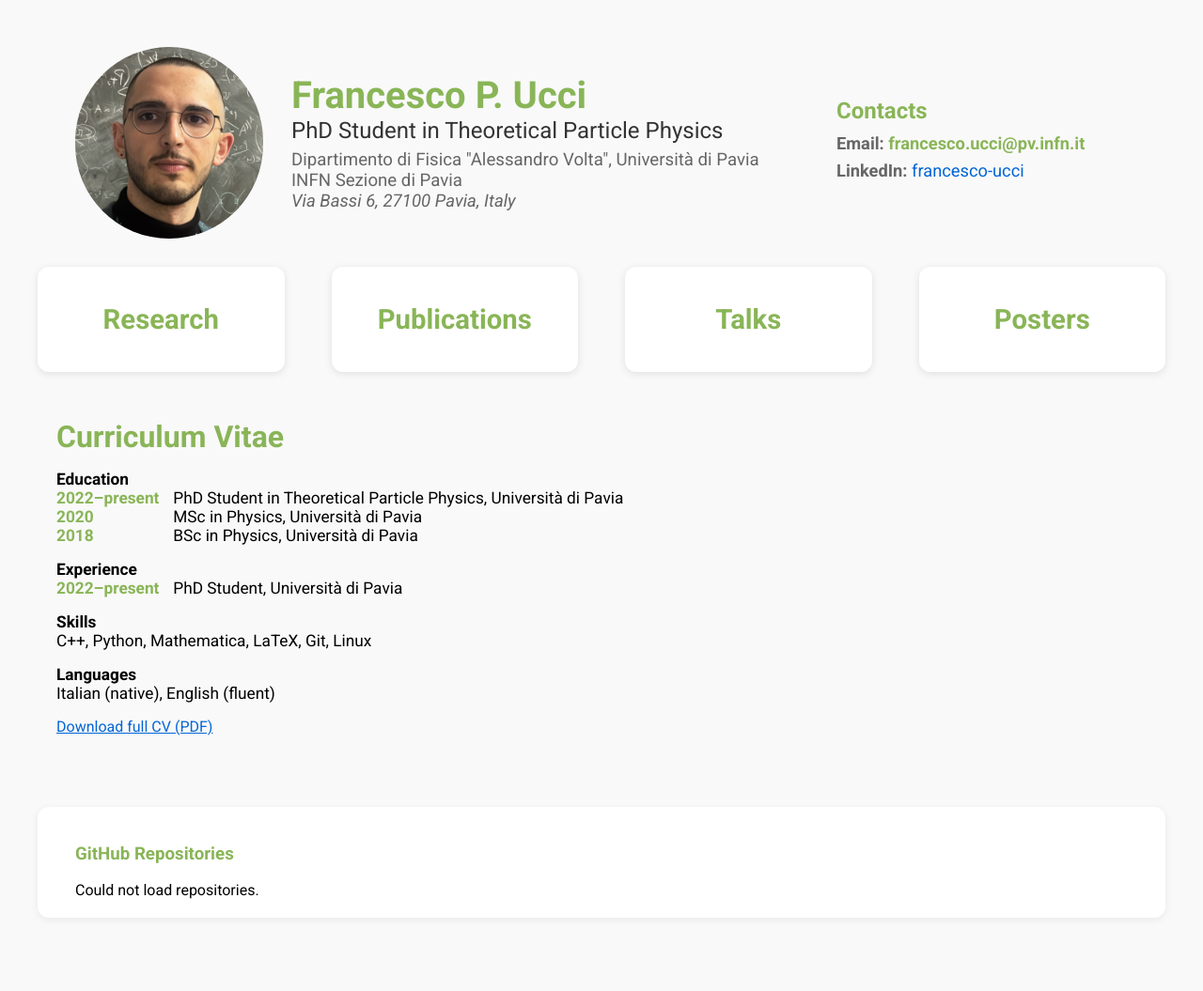
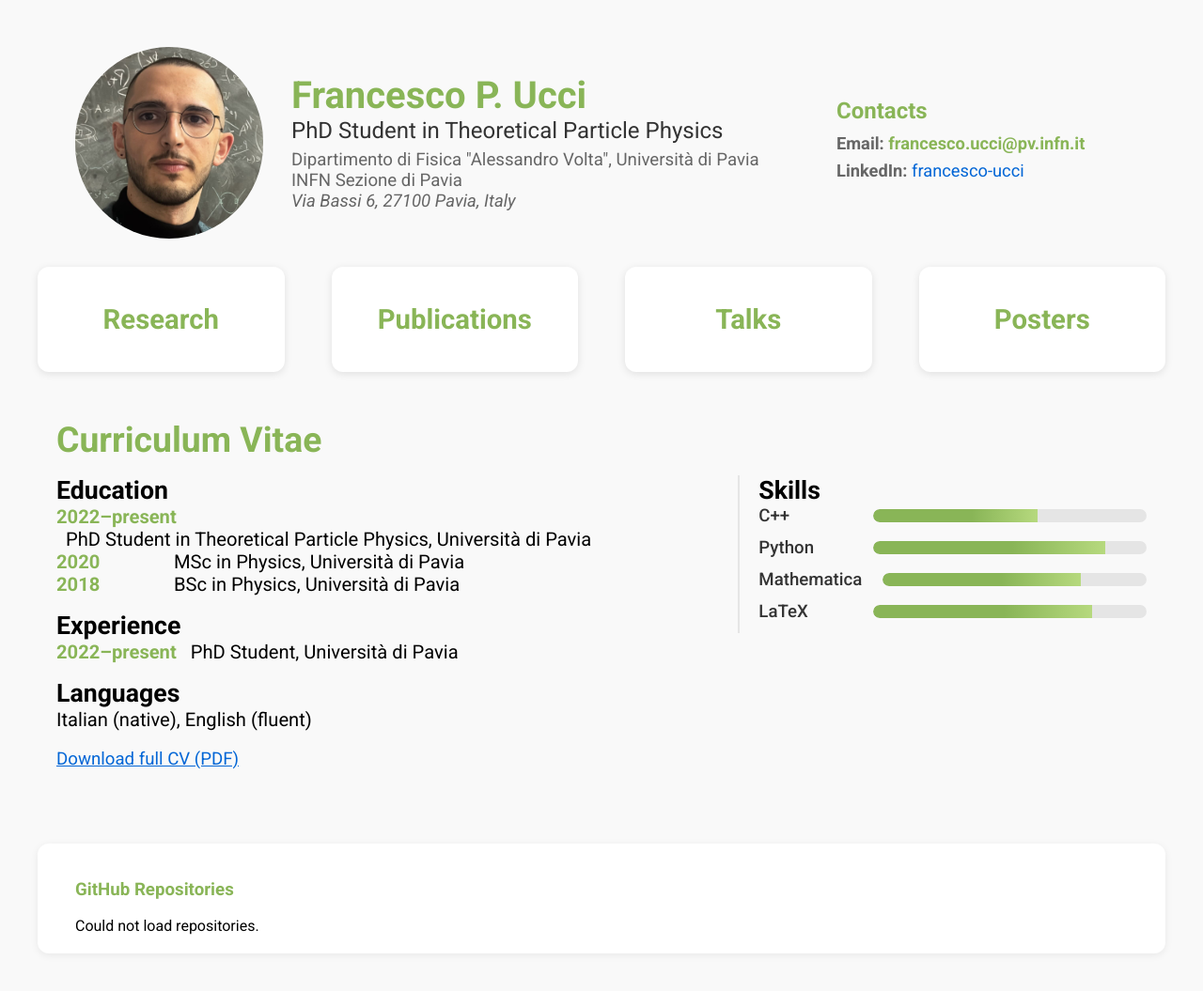
Before and after one commit to francescoucci/francescoucci.github.io, a Jekyll site: the page index.html, which Jekyll copies as it is, in a window 1280 px wide. Shown: the whole page at 94% size. Built offline with Jekyll 4.4.1, drawn with Linux system fonts in a browser that asks for light colours; before the commit the page ends 1017 px from its top, so only the background shows below that.

Commit message:
Changes to be committed: 	modified:   index.html 	modified:   style.css

```diff
--- a/index.html
+++ b/index.html
@@ -64,6 +64,8 @@
 
   <div class="cv-section">
   <h2>Curriculum Vitae</h2>
+  <div class="cv-flex">
+    <div class="cv-left">
       <ul class="cv-list">
         <li>
           <strong>Education</strong>
@@ -92,10 +94,6 @@
           </ul>
         </li>
         <li>
-      <strong>Skills</strong><br>
-      C++, Python, Mathematica, LaTeX, Git, Linux
-    </li>
-    <li>
           <strong>Languages</strong><br>
           Italian (native), English (fluent)
         </li>
@@ -103,6 +101,29 @@
       <p>
         <a href="CV.pdf" target="_blank" style="color: #0366d6; text-decoration: underline;">Download full CV (PDF)</a>
       </p>
+    </div>
+    <div class="cv-right">
+      <strong>Skills</strong>
+      <ul class="skills-list">
+        <li>
+          <span class="skill-name">C++</span>
+          <div class="skill-bar"><div class="skill-level" style="width: 60%"></div></div>
+        </li>
+        <li>
+          <span class="skill-name">Python</span>
+          <div class="skill-bar"><div class="skill-level" style="width: 85%"></div></div>
+        </li>
+        <li>
+          <span class="skill-name">Mathematica</span>
+          <div class="skill-bar"><div class="skill-level" style="width: 75%"></div></div>
+        </li>
+        <li>
+          <span class="skill-name">LaTeX</span>
+          <div class="skill-bar"><div class="skill-level" style="width: 80%"></div></div>
+        </li>
+      </ul>
+    </div>
+  </div>
 </div>
 
   <div class="github-repos-section">
--- a/style.css
+++ b/style.css
@@ -227,6 +227,12 @@ body {
 .cv-section {
   padding: 20px 60px;
   margin: 00px 0 0 0;
+  font-size: 14pt;
+}
+.cv-section strong{
+  /* color: #89b557; */
+  font-weight: bold;
+  font-size: 20pt;
 }
 .cv-section h2 {
   color: #89b557;
@@ -310,3 +316,61 @@ body {
 .contact-panel a[href^="mailto:"]:hover {
   color: #5a7c36;
 }
+
+.skills-list {
+  list-style: none;
+  padding: 0;
+  margin: 0;
+}
+.skills-list li {
+  margin-bottom: 12px;
+  display: flex;
+  align-items: center;
+  gap: 14px;
+}
+.skill-name {
+  min-width: 100px;
+  font-weight: 500;
+  color: #333;
+}
+.skill-bar {
+  flex: 1;
+  background: #e5e5e5;
+  border-radius: 8px;
+  height: 14px;
+  overflow: hidden;
+  margin-left: 8px;
+}
+.skill-level {
+  height: 100%;
+  background: linear-gradient(90deg, #89b557 60%, #b6d97e 100%);
+  border-radius: 8px 0 0 8px;
+  transition: width 0.6s;
+}
+.cv-flex {
+  display: flex;
+  gap: 40px;
+  align-items: flex-start;
+  flex-wrap: wrap;
+}
+.cv-left {
+  flex: 2 1 300px;
+  min-width: 250px;
+}
+.cv-right {
+  flex: 1 1 220px;
+  min-width: 180px;
+  padding-left: 20px;
+  border-left: 2px solid #e5e5e5;
+}
+@media (max-width: 800px) {
+  .cv-flex {
+    flex-direction: column;
+    gap: 0;
+  }
+  .cv-right {
+    border-left: none;
+    padding-left: 0;
+    margin-top: 24px;
+  }
+}
```
Lines whose indentation alone changed are shown as unchanged.
